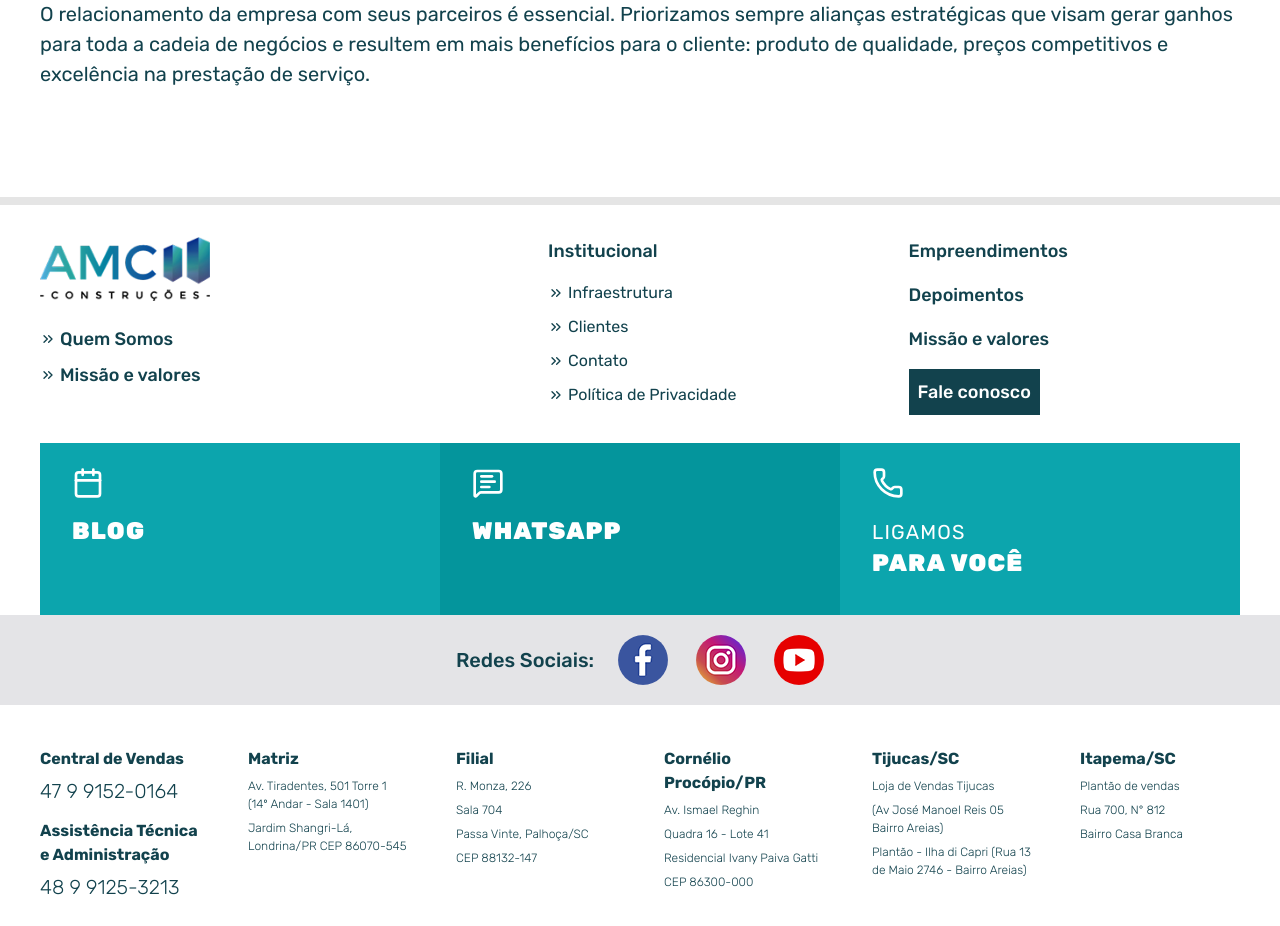
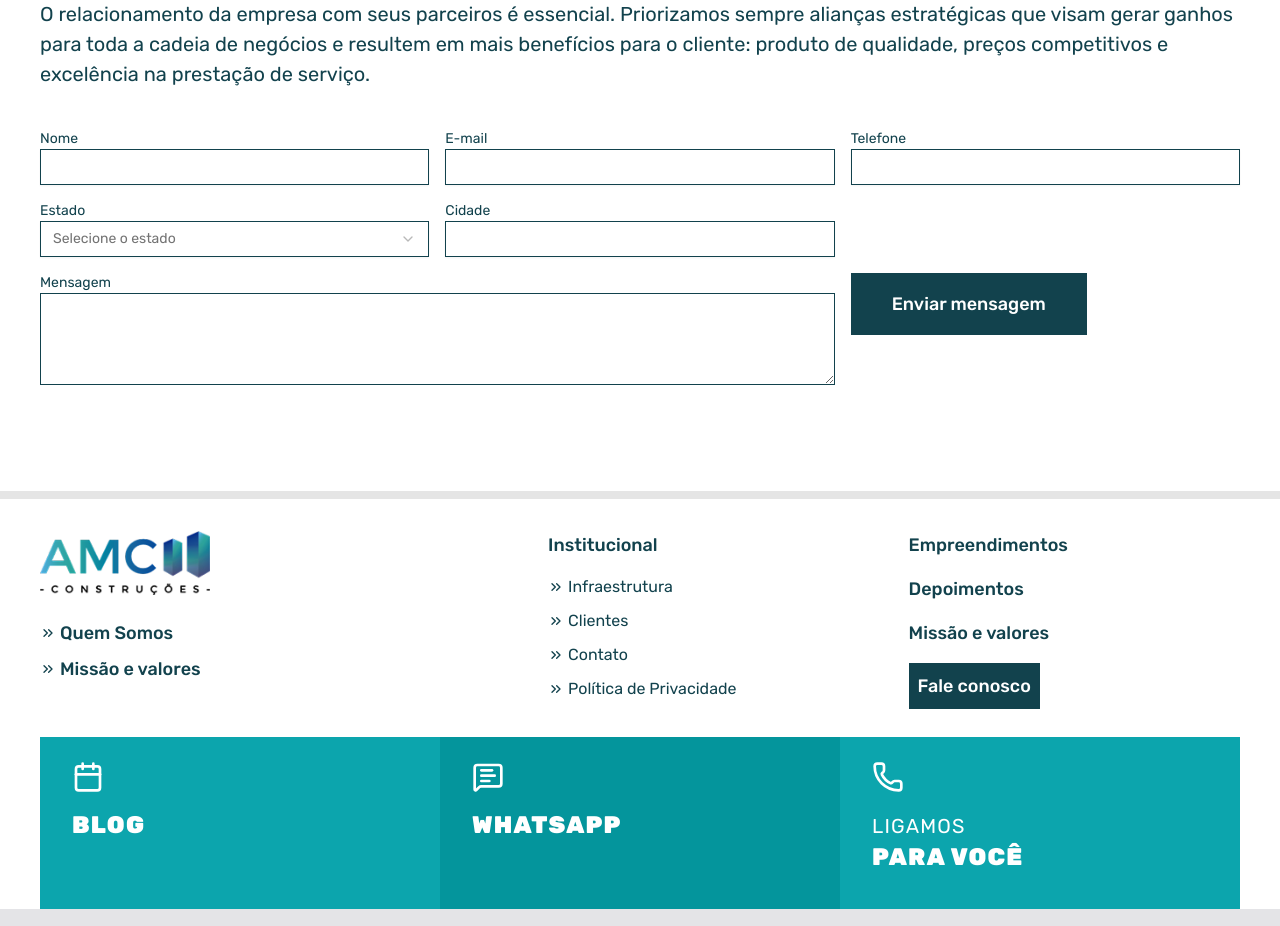
Before and after one commit to renzi-fidele-frontend/construtora-amc, a Next.js app: page /institucional/parceria in a window 1280 px wide. Shown: the part 820-1746 px from the top of the page. Built offline with nearby package versions, Linux system fonts and the light colour scheme.

Commit message:
feat: Adicionando a estrutura básica formulário de contato da página de parceria

```diff
--- a/app/institucional/parceria/page.tsx
+++ b/app/institucional/parceria/page.tsx
@@ -2,6 +2,10 @@ import Container from "@/components/layout/Container";
 import Breadcrumb from "@/components/shared/Breadcrumb";
 import SectionIntro from "@/components/shared/SectionIntro";
 import Image from "next/image";
+import { Input } from "@/components/ui/input";
+import Btn from "@/components/shared/Btn";
+import { Select, SelectContent, SelectItem, SelectTrigger, SelectValue } from "@/components/ui/select";
+import { cidadesPorEstado } from "@/data/data";
 
 const Parceria = () => {
    return (
@@ -23,7 +27,53 @@ const Parceria = () => {
                   titulo="INSTITUCIONAL PARCERIA"
                   descricao="O relacionamento da empresa com seus parceiros é essencial. Priorizamos sempre alianças estratégicas que visam gerar ganhos para toda a cadeia de negócios e resultem em mais benefícios para o cliente: produto de qualidade, preços competitivos e excelência na prestação de serviço."
                />
-
+               <form className="grid grid-cols-3 gap-4 [&_input]:border-theme1 mt-10 text-sm">
+                  {/* Nome */}
+                  <fieldset>
+                     <label htmlFor="nome">Nome</label>
+                     <Input min={3} name="nome" required />
+                  </fieldset>
+                  {/* Email */}
+                  <fieldset>
+                     <label htmlFor="email">E-mail</label>
+                     <Input type="email" name="email" required />
+                  </fieldset>
+                  {/* Telefone */}
+                  <fieldset>
+                     <label htmlFor="tel">Telefone</label>
+                     <Input type="tel" name="tel" required />
+                  </fieldset>
+                  {/* Estado */}
+                  <fieldset>
+                     <label htmlFor="estado">Estado</label>
+                     <Select>
+                        <SelectTrigger className="border-theme1 w-full">
+                           <SelectValue placeholder="Selecione o estado" />
+                        </SelectTrigger>
+                        <SelectContent className="">
+                           {cidadesPorEstado.map((cidade, k) => (
+                              <SelectItem value={cidade.nome} key={k}>
+                                 {cidade.nome}
+                              </SelectItem>
+                           ))}
+                        </SelectContent>
+                     </Select>
+                  </fieldset>
+                  {/* Cidade */}
+                  <fieldset>
+                     <label htmlFor="cidade">Cidade</label>
+                     <Input name="cidade" required />
+                  </fieldset>
+                  {/* Mensagem */}
+                  <fieldset className="col-span-2">
+                     <label htmlFor="msg">Mensagem</label>
+                     <textarea className="w-full border border-theme1 h-23 p-3" name="" id=""></textarea>
+                  </fieldset>
+                  {/* Botão */}
+                  <div>
+                     <Btn>Enviar mensagem</Btn>
+                  </div>
+               </form>
             </Container>
          </section>
       </div>
--- a/data/data.ts
+++ b/data/data.ts
@@ -368,36 +368,6 @@ export const clientes: ICliente[] = [
    },
 ];
 
-export const estadosBrasil = [
-   "Acre",
-   "Alagoas",
-   "Amapá",
-   "Amazonas",
-   "Bahia",
-   "Ceará",
-   "Distrito Federal",
-   "Espírito Santo",
-   "Goiás",
-   "Maranhão",
-   "Mato Grosso",
-   "Mato Grosso do Sul",
-   "Minas Gerais",
-   "Pará",
-   "Paraíba",
-   "Paraná",
-   "Pernambuco",
-   "Piauí",
-   "Rio de Janeiro",
-   "Rio Grande do Norte",
-   "Rio Grande do Sul",
-   "Rondônia",
-   "Roraima",
-   "Santa Catarina",
-   "São Paulo",
-   "Sergipe",
-   "Tocantins",
-];
-
 export const cidadesPorEstado: { nome: string; cidades: string[] }[] = [
    { nome: "Acre", cidades: ["Rio Branco", "Cruzeiro do Sul", "Senador Guiomard"] },
    { nome: "Alagoas", cidades: ["Maceió", "Arapiraca", "Palmeira dos Índios"] },
```
Also changed, not shown: components/shared/Btn.tsx (+7 -1 lines).
